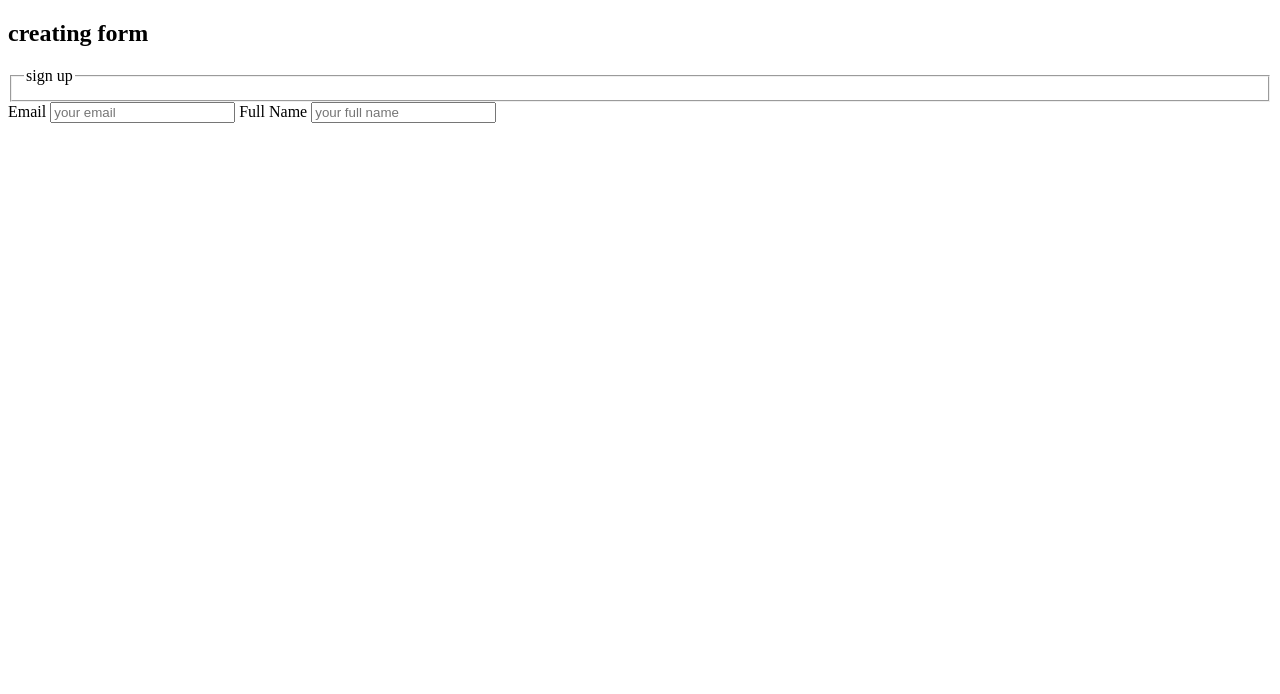
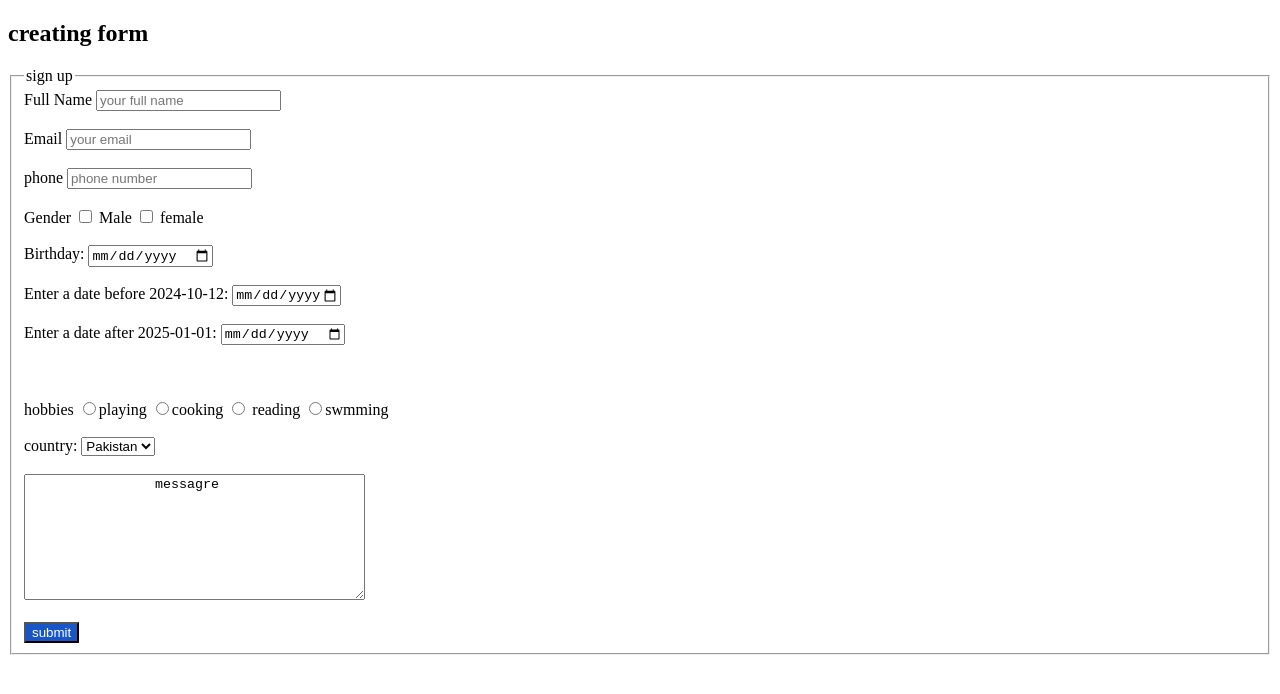
Before and after one commit to shamstabraiz001/basic_html_css, a plain HTML site: page class_work/2nd_task/index.html in a window 1280 px wide. Drawn offline with Linux system fonts and the light colour scheme.

Commit message:
creating form

```diff
--- a/class_work/2nd_task/index.html
+++ b/class_work/2nd_task/index.html
@@ -1,25 +1,63 @@
 <!DOCTYPE html>
 <html lang="en">
+
 <head>
     <meta charset="UTF-8">
     <meta name="viewport" content="width=device-width, initial-scale=1.0">
     <title>from</title>
 </head>
+
 <body>
     <form action="submit" method="get">
         <h2>creating form</h2>
         <fieldset>
             <legend>sign up</legend>
+            <label for="name">Full Name</label>
+            <input type="name" name="name" id="name" placeholder="your full name" required><br><br>
+
+            <label for="email">Email</label>
+            <input type="email" name="email" id="email" placeholder="your email"><br><br>
+
+            <label for="number">phone</label>
+            <input type="number" name="number" placeholder="phone number"> <br><br>
+
+            <label for="Gender">Gender</label>
+            <input type="checkbox">
+            <label for="Gender">Male</label>
+            <input type="checkbox">
+            <label for="Gender">female</label><br><br>
+
+            <label for="birthday">Birthday:</label>
+            <input type="date" id="birthday" name="birthday"><br><br>
+
+            <label for="datemax">Enter a date before 2024-10-12:</label>
+            <input type="date" id="datemax" name="datemax" max="1979-12-31"><br><br>
+            <label for="datemin">Enter a date after 2025-01-01:</label>
+            <input type="date" id="datemin" name="datemin" min="2000-01-02"><br><br><br><br>
+
+            <label for="">hobbies</label>
+            <input type="radio">playing <input type="radio">cooking <input type="radio"> reading <input
+                type="radio">swmming <br><br>
+
+            <label for="country">country:</label>
+            <select id="country">
+                <option value="volvo">Pakistan</option>
+                <option value="saab">India</option>
+                <option value="fiat">Iran</option>
+                <option value="audi">Amrica</option>
+                <option value="audi">Russia</option>
+            </select><br><br>
+            <textarea name="message" rows="8" cols="40" placeholder="message">
+                messagre
+                </textarea><br><br>
+
+            <button type="submit" style="background-color:rgb(24, 86, 200); color: #fff;">submit</button>
+
         </fieldset>
-
-        <label for="email">Email</label>
-        <input type="email" name="email" id="email" placeholder="your email">
-
-        <label for="name">Full Name</label>
-        <input type="name" name="name" id="name" placeholder="your full name">
-
 
     </form>
 
+
 </body>
+
 </html>
```
